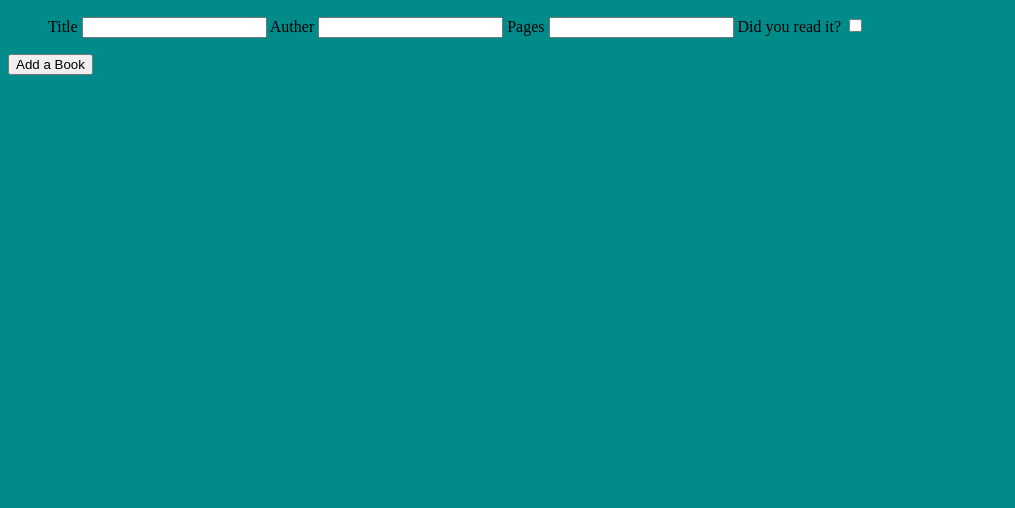
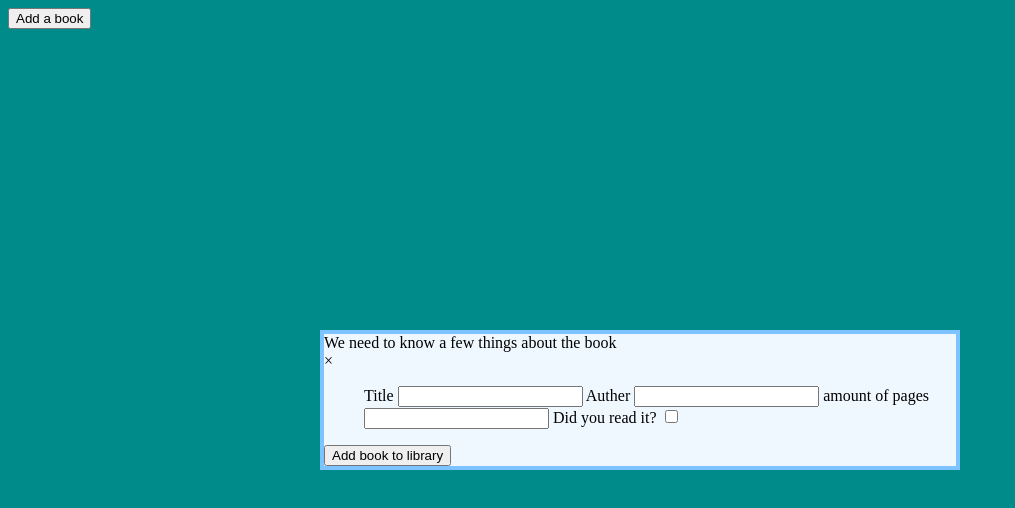
Before and after one commit to BottledBananas/library, a plain HTML site: page index.html in a window 1280 px wide. Shown: the whole page, without its empty margins (0-1015 px from the left). Drawn offline with Linux system fonts and the light colour scheme.

Commit message:
added wrapper and modal for form

```diff
--- a/index.html
+++ b/index.html
@@ -9,18 +9,29 @@
 		<script src="app.js" defer></script>
 	</head>
 	<body>
+		<button id="btnAddBook">Add a book</button>
+		<div id="listOfBooks"></div>
+		<div id="modalAddBook">
+			<div id="modalTitle">
+				<div>We need to know a few things about the book</div>
+				<div id="btnModalClose">&times;</div>
+			</div>
+			<div id="modalForm">
 				<form id="formAddBook">
 					<ul>
 						<label for="title">Title</label>
 						<input type="text" id="title" name="title" />
 						<label for="auther">Auther</label>
 						<input type="text" id="auther" name="auther" />
-				<label for="pages">Pages</label>
+						<label for="pages">amount of pages</label>
 						<input type="number" id="pages" name="pages" />
 						<label for="read">Did you read it?</label>
 						<input type="checkbox" id="read" name="read" />
 					</ul>
-			<button id="addBook">Add a Book</button>
+					<button id="btnAddBookToLibrary">Add book to library</button>
 				</form>
+			</div>
+		</div>
+		<div id="overlay"></div>
 	</body>
 </html>
```
Lines whose indentation alone changed are shown as unchanged.
